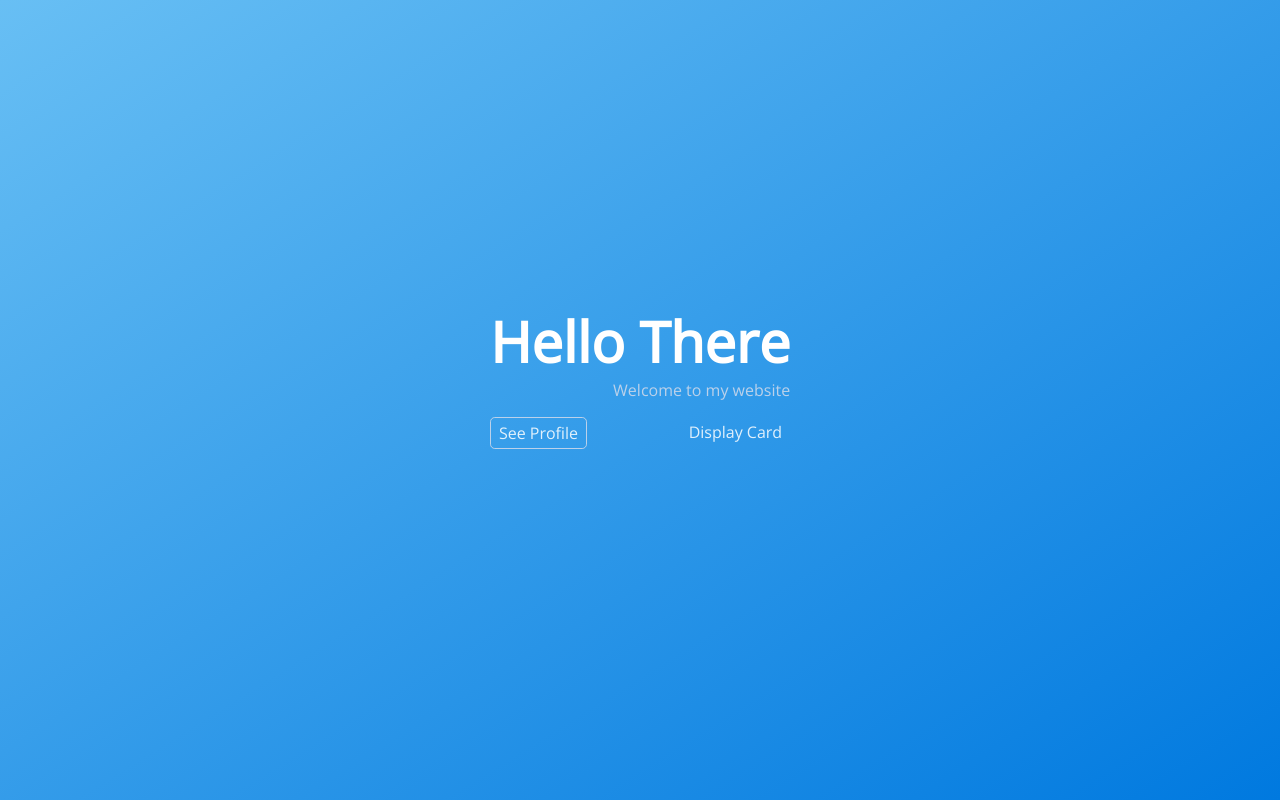
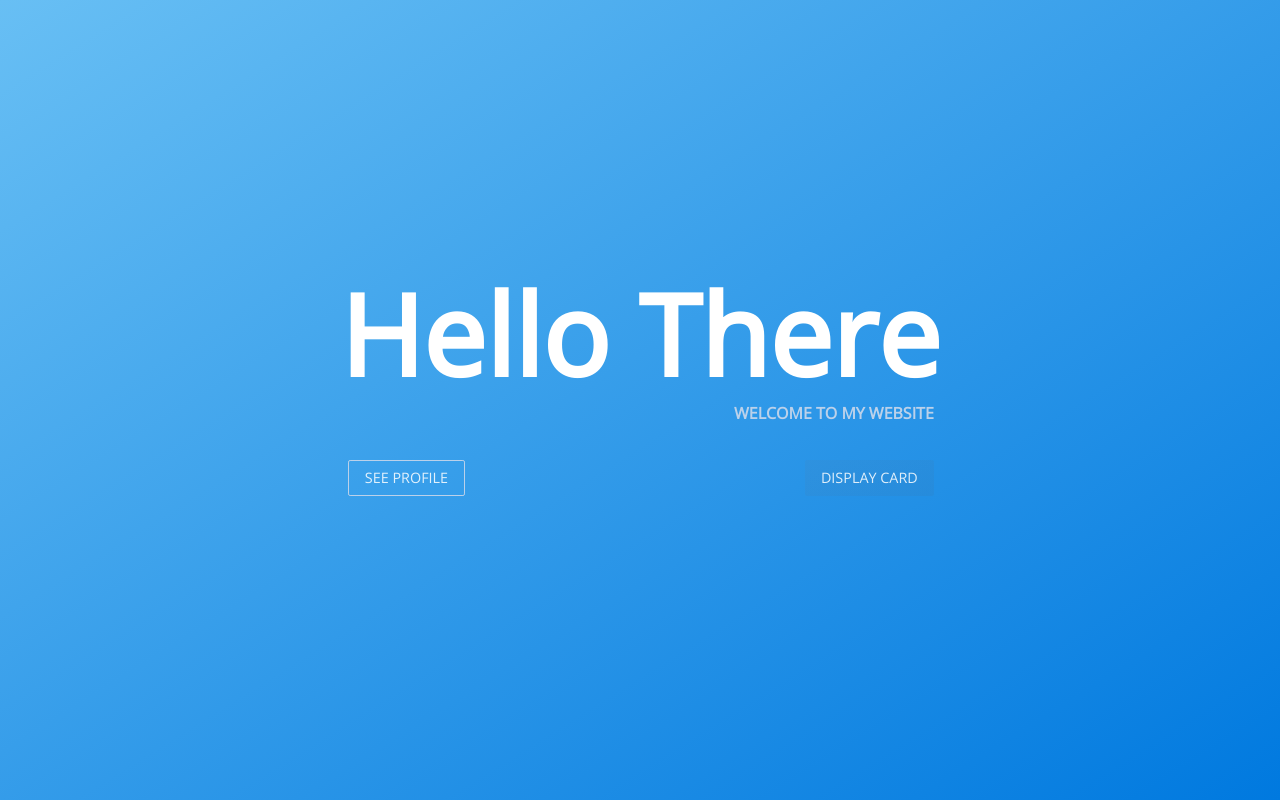
Before and after one commit to Mheaus/profile-website, a plain HTML site: page index.html in a window 1280 px wide. Drawn offline with nearby package versions, Linux system fonts and the light colour scheme.

Commit message:
new welcome screen

```diff
--- a/css/style.css
+++ b/css/style.css
@@ -111,9 +111,12 @@ section {
 }
 .__welcome-screen ._title {
   color: white;
-  font-size: 3.5em;
+  font-size: 7rem;
 }
 .__welcome-screen ._subtitle {
+  text-transform: uppercase;
+  margin: -.5rem .4rem .75rem;
+  font-weight: bold;
   color: var(--lighter-blue);
   text-align: right;
 }
@@ -122,15 +125,19 @@ section {
   justify-content: space-between;
 }
 .__welcome-screen .__container-buttons a {
-  display: inline-block;
-  margin-top: 1em;
-  text-transform: capitalize;
+  display: flex;
+  justify-content: center;
+  align-items: center;
+  height: 2.25rem;
+  padding: 0 1rem;
+  font-size: .9rem;
+  margin: 1.5rem .4rem 0 .5rem;
+  text-transform: uppercase;
   color: rgba(255, 255, 255, .85);
 }
 .__welcome-screen .__container-buttons ._hide-welcome {
   position: relative;
-  padding: .25em .5em;
-  border-radius: .3rem;
+  border-radius: .13rem;
   border: solid 1px var(--lighter-blue);
   overflow: hidden;
   transition: color .5s;
@@ -154,8 +161,7 @@ section {
 }
 .__welcome-screen .__container-buttons ._btn-display-card {
   position: relative;
-  padding: .25em .5em;
-  transition: all .75s;
+  transition: all .4s;
 }
 .__welcome-screen .__container-buttons ._btn-display-card:hover {
   color: white;
@@ -169,13 +175,13 @@ section {
   height: 100%;
   z-index: -1;
   background: linear-gradient(154deg, rgb(175, 175, 175) -250%, rgb(84, 85, 98));
-  opacity: 0;
-  transition: all .75s;
-  border-radius: .1rem;
+  opacity: .075;
+  transition: all .4s;
+  border-radius: .13rem;
 }
 .__welcome-screen .__container-buttons ._btn-display-card:hover .background {
   opacity: 1;
-  box-shadow: .1rem .125rem .3rem rgba(0, 0, 0, .25);
+  box-shadow: .1rem .125rem .3rem .025rem rgba(0, 0, 0, .2);
 }
 .__welcome-screen .__container-buttons ._btn-display-card:active {
   transform: translateY(.05em);
```
